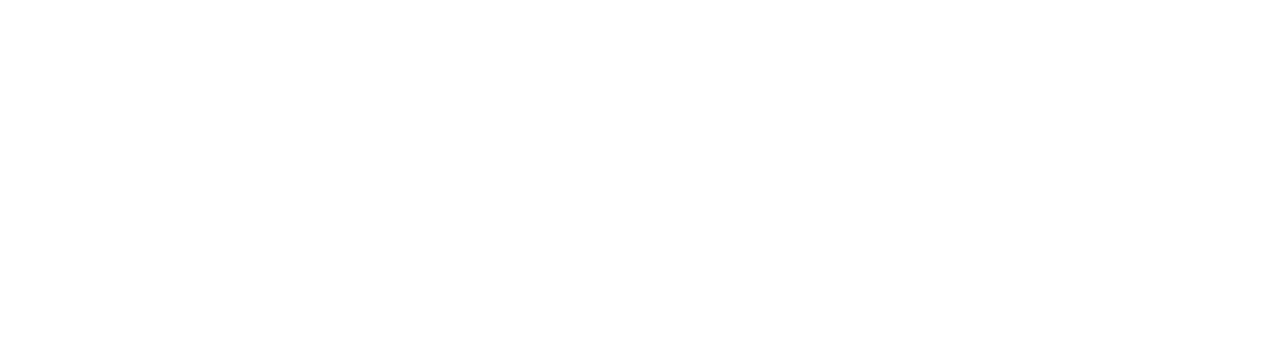
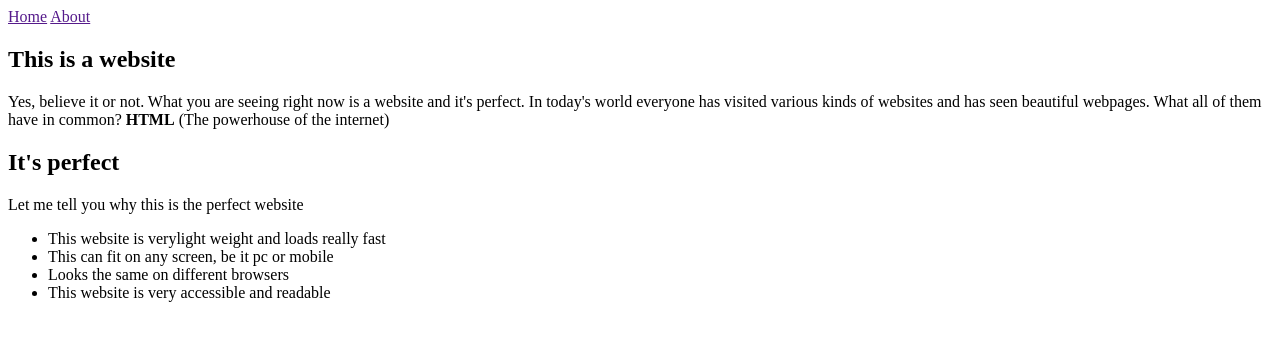
Before and after one commit to Aron-Angeles/HTML_ONLY_PROJECT, a plain HTML site: page index.html in a window 1280 px wide. Drawn offline with Linux system fonts and the light colour scheme.

Commit message:
Updated the body tag

```diff
--- a/index.html
+++ b/index.html
@@ -2,9 +2,34 @@
 <html lang="en">
     <head>
         <meta charset="utf-8">
+        <meta name="viewport" content="width=device-width, inital-scale=1">
         <title>HTML ONLY PROJECT</title>
     </head>
     <body>
-
+        <header>
+            <a href="">Home</a>
+            <a href="">About</a>
+            <!--
+            <img src="img/dp.png" alt="Portrait of author" height="150" width="150">
+            <h1>👋 Hello! I'm <em>A-ron Angeles</em></h1>
+            <p>I am the author of this website. This project is entirely made of HTML. This was only made to see the full extent of my knowledge regarding HTML and to have some fun tinkering
+                with the technology. Enjoy!
+            </p>
+            -->
+        </header>
+        <div>
+            <h2>This is a website</h2>
+            <p>Yes, believe it or not. What you are seeing right now is a website and it's perfect. In today's world everyone has visited various kinds of websites and has seen beautiful webpages. What all of them have in common? <strong>HTML</strong> (The powerhouse of the internet)</stromg></p>
+        </div>
+        <div>
+            <h2>It's perfect</h2>
+            <p>Let me tell you why this is the perfect website</p>
+            <ul>
+                <li>This website is verylight weight and loads really fast</li>
+                <li>This can fit on any screen, be it pc or mobile</li>
+                <li>Looks the same on different browsers</li>
+                <li>This website is very accessible and readable</li>
+            </ul>
+        </div>
     </body>
 </html>
```
